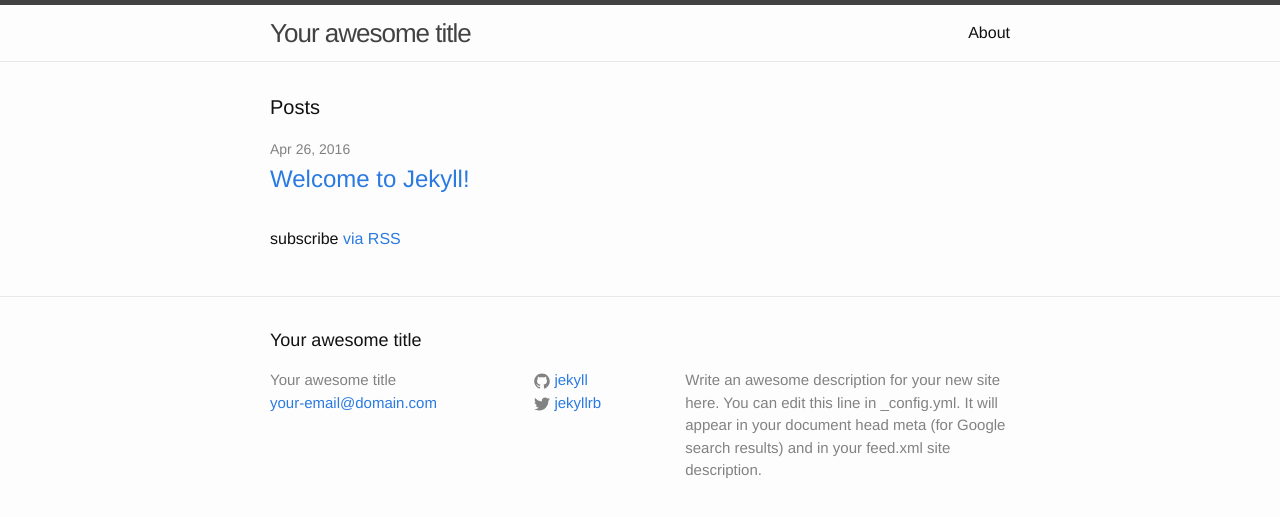
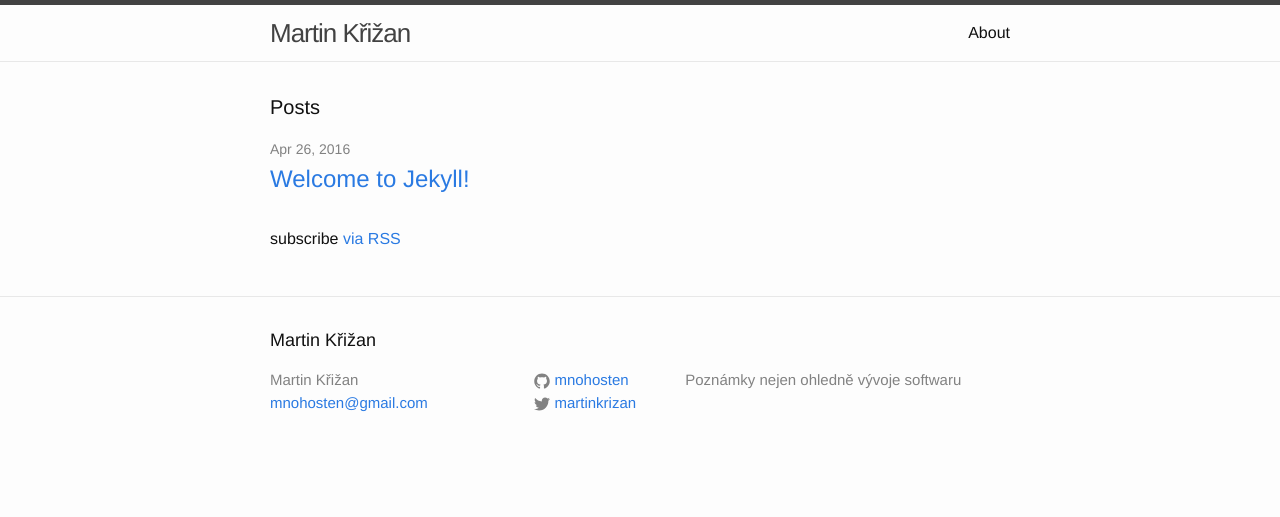
Before and after one commit to mnohosten/mnohosten.github.io, a Jekyll site: the page built from index.html, in a window 1280 px wide. Shown: the top 517 px of the page. Built offline with Jekyll 4.4.1, drawn with Linux system fonts in a browser that asks for light colours.

Commit message:
Uprava zakladnich prvku konfigurace

```diff
--- a/_config.yml
+++ b/_config.yml
@@ -6,16 +6,14 @@
 # 'jekyll serve'. If you change this file, please restart the server process.
 
 # Site settings
-title: Your awesome title
-email: your-email@domain.com
+title: Martin Křižan
+email: mnohosten@gmail.com
 description: > # this means to ignore newlines until "baseurl:"
-  Write an awesome description for your new site here. You can edit this
-  line in _config.yml. It will appear in your document head meta (for
-  Google search results) and in your feed.xml site description.
+  Poznámky nejen ohledně vývoje softwaru
 baseurl: "" # the subpath of your site, e.g. /blog
-url: "http://yourdomain.com" # the base hostname & protocol for your site
-twitter_username: jekyllrb
-github_username:  jekyll
+url: "http://www.martinkrizan.com" # the base hostname & protocol for your site
+twitter_username: martinkrizan
+github_username:  mnohosten
 
 # Build settings
 markdown: kramdown
```
